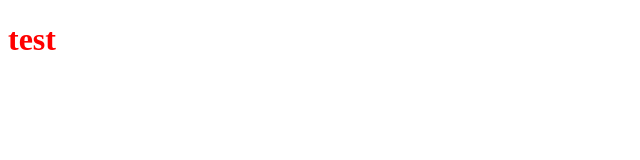
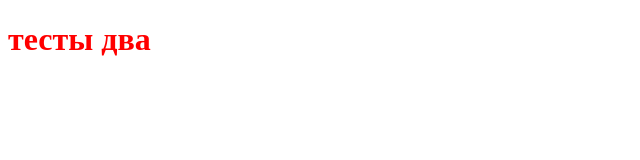
Before and after one commit to Darakhan9727/first-project, a plain HTML site: page index.html in a window 1280 px wide. Shown: the whole page, without its empty margins (0-640 px from the left). Drawn offline with Linux system fonts and the light colour scheme.

Commit message:
first project

```diff
--- a/index.html
+++ b/index.html
@@ -8,6 +8,6 @@
     <title>Document</title>
 </head>
 <body>
-   <h1>test</h1>
+   <h1>тесты два</h1>
 </body>
 </html>
```
